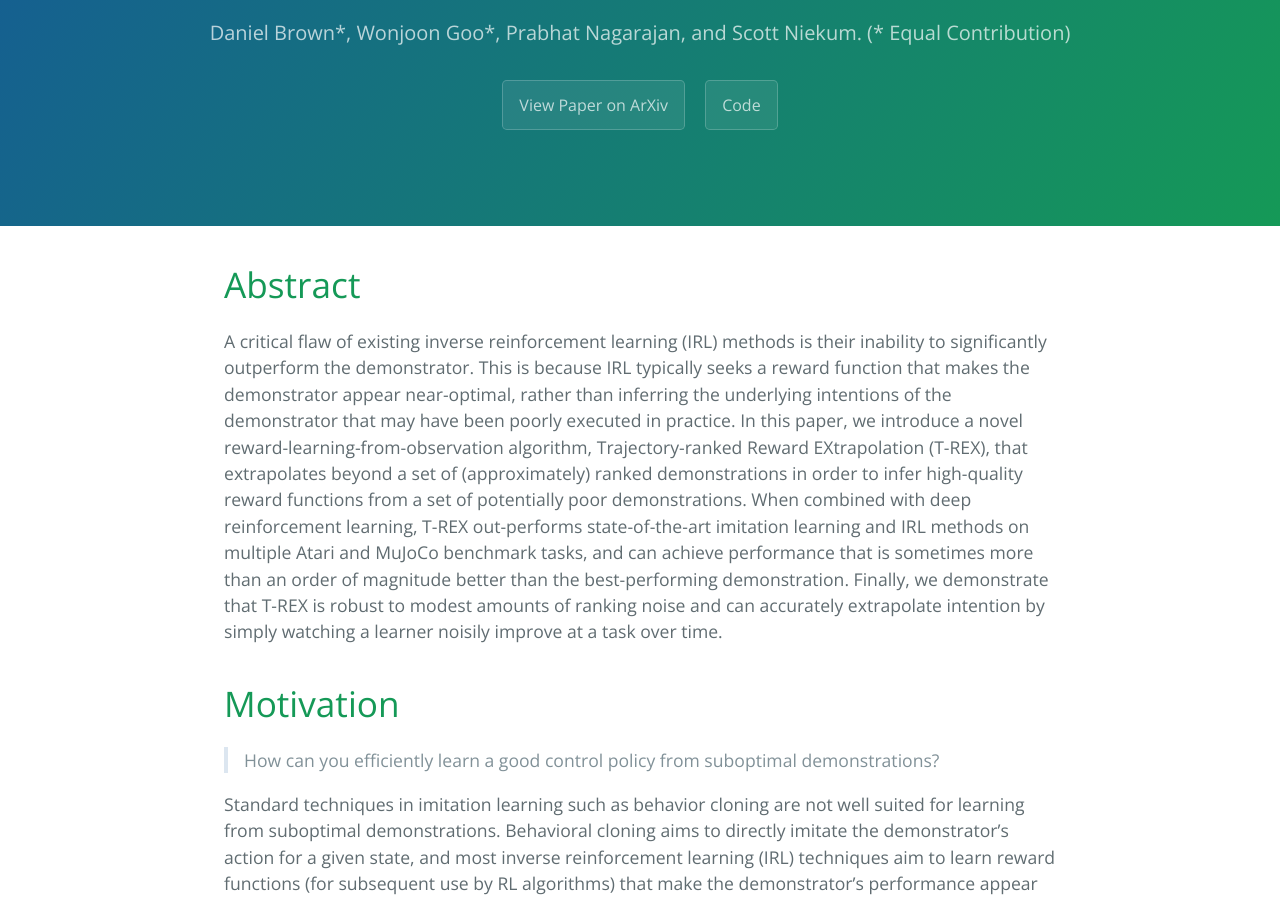
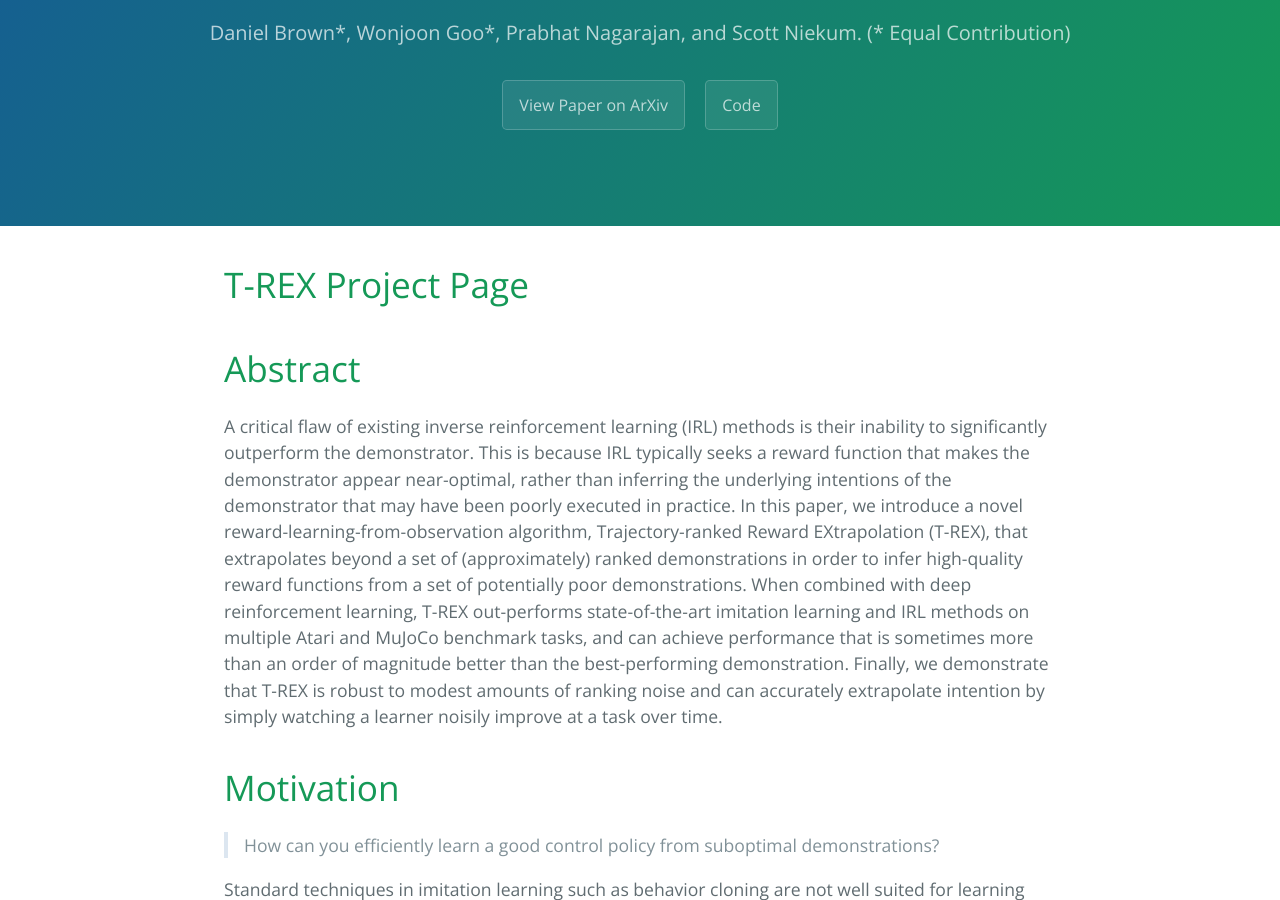
Before and after one commit to hiwonjoon/ICML2019-TREX, a Jekyll site: the page built from index.md, in a window 1280 px wide and 900 px high, scrolled down 391 px. Built offline with Jekyll 4.4.1, drawn with Linux system fonts in a browser that asks for light colours; formulas are drawn with MathJax 3; our own code applies the rules of GitHub Pages for plain Markdown files.

Commit message:
Update index.md

```diff
--- a/index.md
+++ b/index.md
@@ -1,6 +1,7 @@
 ---
 layout: default
 ---
+# T-REX Project Page
 
 # Abstract
 
```
